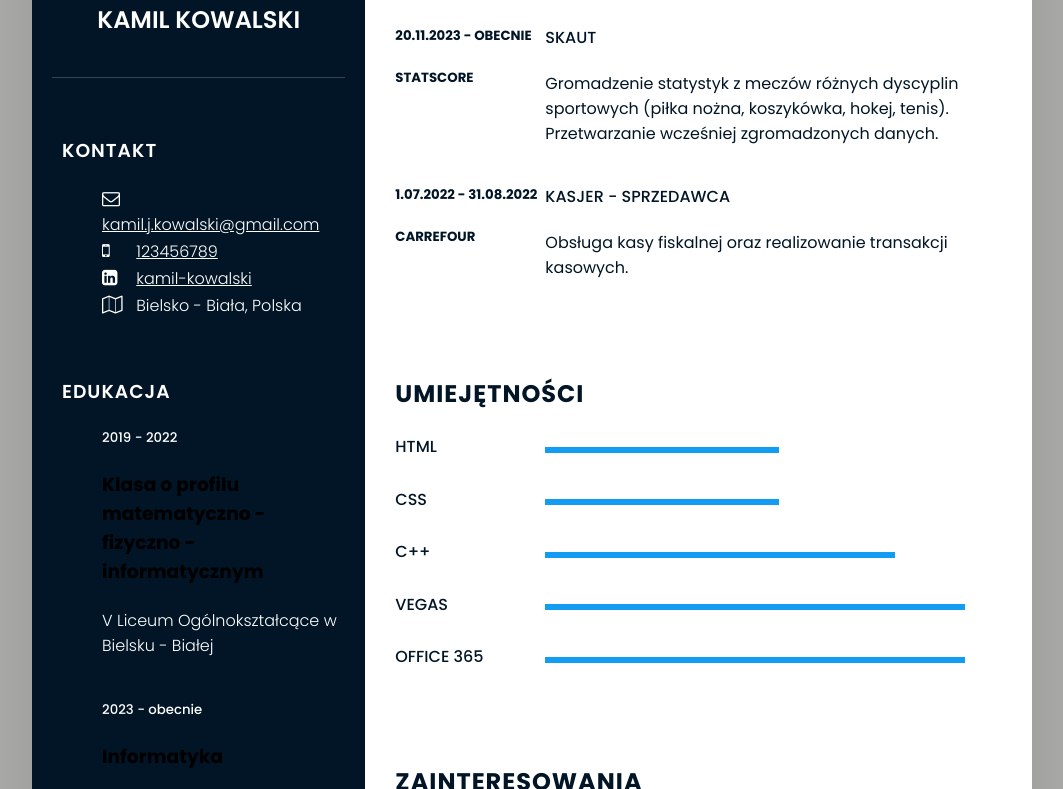
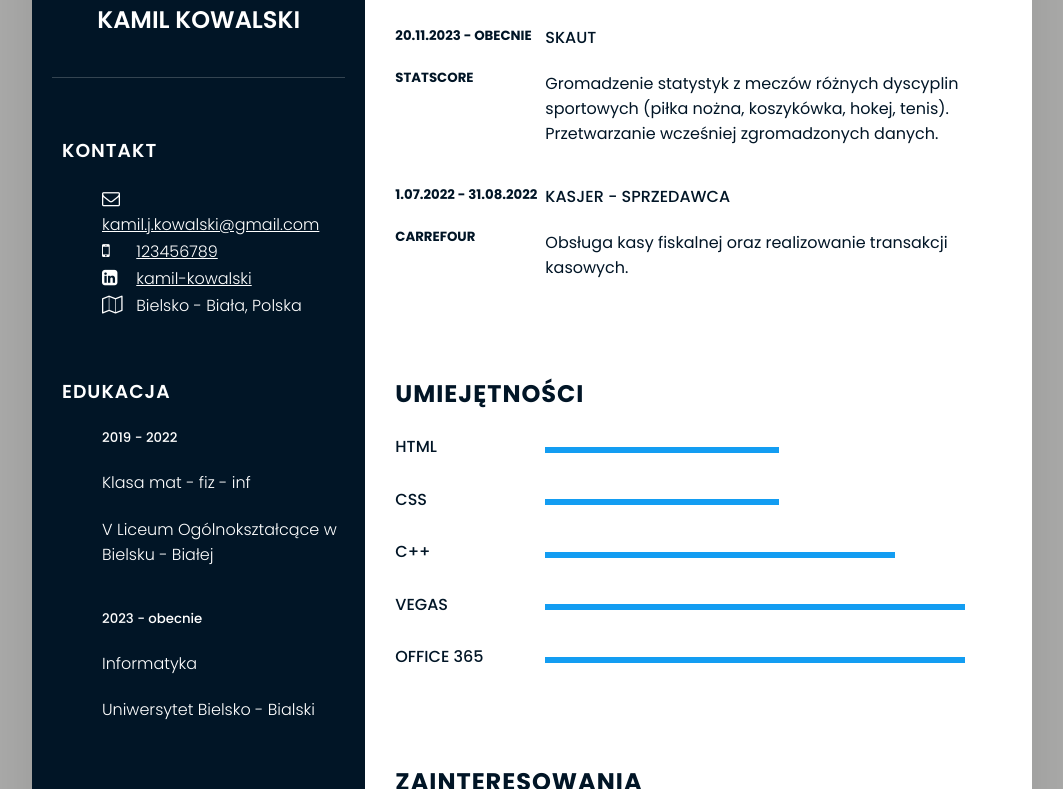
Before and after one commit to kamileo04/strona, a plain HTML site: page index.html in a window 1280 px wide. Shown: the part 337-1126 px from the top of the page, without its empty margins (108-1171 px from the left). Drawn offline with Linux system fonts and the light colour scheme; some icons are missing.

Commit message:
Update index.html
Signed-off-by: kamileo04 <86122755+kamileo04@users.noreply.github.com>

```diff
--- a/index.html
+++ b/index.html
@@ -49,13 +49,13 @@
                 <ul>
                     <li>
                         <h5>2019 - 2022</h5>
-                        <h3>Klasa o profilu matematyczno - fizyczno - informatycznym</h4>
-                            <h4>V Liceum Ogólnokształcące w Bielsku - Białej</h4>
+                        <h4>Klasa mat - fiz - inf</h4>
+                        <h4>V Liceum Ogólnokształcące w Bielsku - Białej</h4>
                     </li>
                     <li>
                         <h5>2023 - obecnie</h5>
-                        <h3>Informatyka</h4>
-                            <h4>Uniwersytet Bielsko - Bialski</h4>
+                        <h4>Informatyka</h4>
+                        <h4>Uniwersytet Bielsko - Bialski</h4>
                     </li>
                 </ul>
             </div>
```
